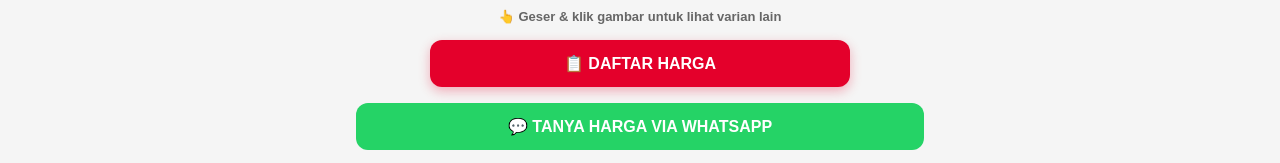
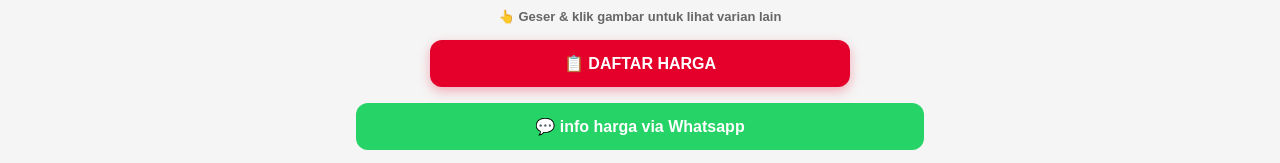
Before and after one commit to nsskapuas/honda-kapuas, a plain HTML site: page genio.html in a window 1280 px wide. Shown: the part 1080-1243 px from the top of the page. Drawn offline with Linux system fonts and the light colour scheme.

Commit message:
Update genio.html

```diff
--- a/genio.html
+++ b/genio.html
@@ -105,7 +105,7 @@
       <button class="harga-btn" onclick="openHarga()">📋 DAFTAR HARGA</button>
     </div>
 
-    <a class="wa" href="https://wa.me/6281234567890?text=Halo,%20saya%20mau%20tanya%20Honda%20Genio">💬 TANYA HARGA VIA WHATSAPP</a>
+    <a class="wa" href="https://wa.me/628112833922?text=Halo,%20saya%20mau%20tanya%20Honda%20Genio">💬 info harga via Whatsapp</a>
   </div>
 
   <div class="banner-bawah">
```
